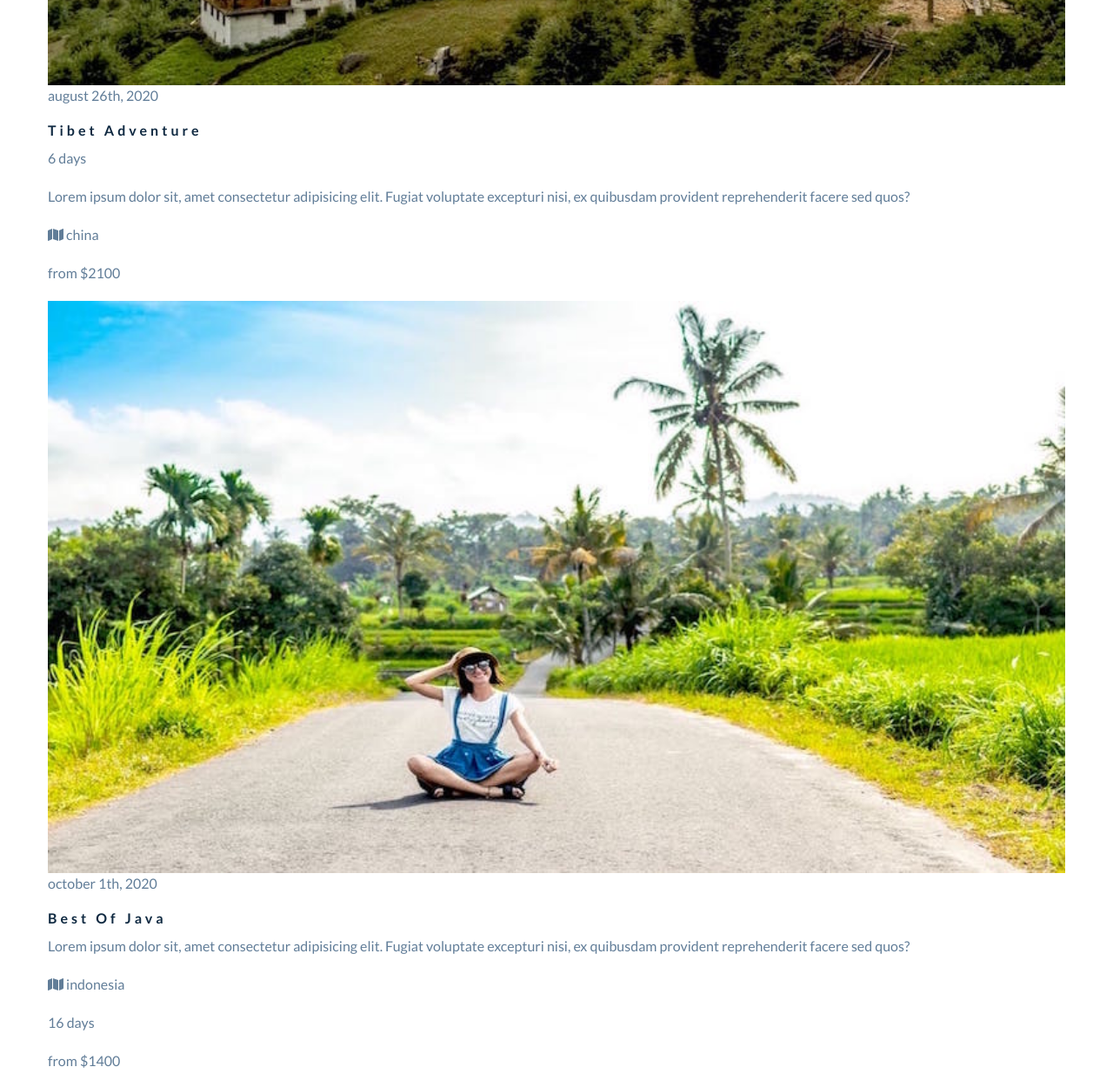
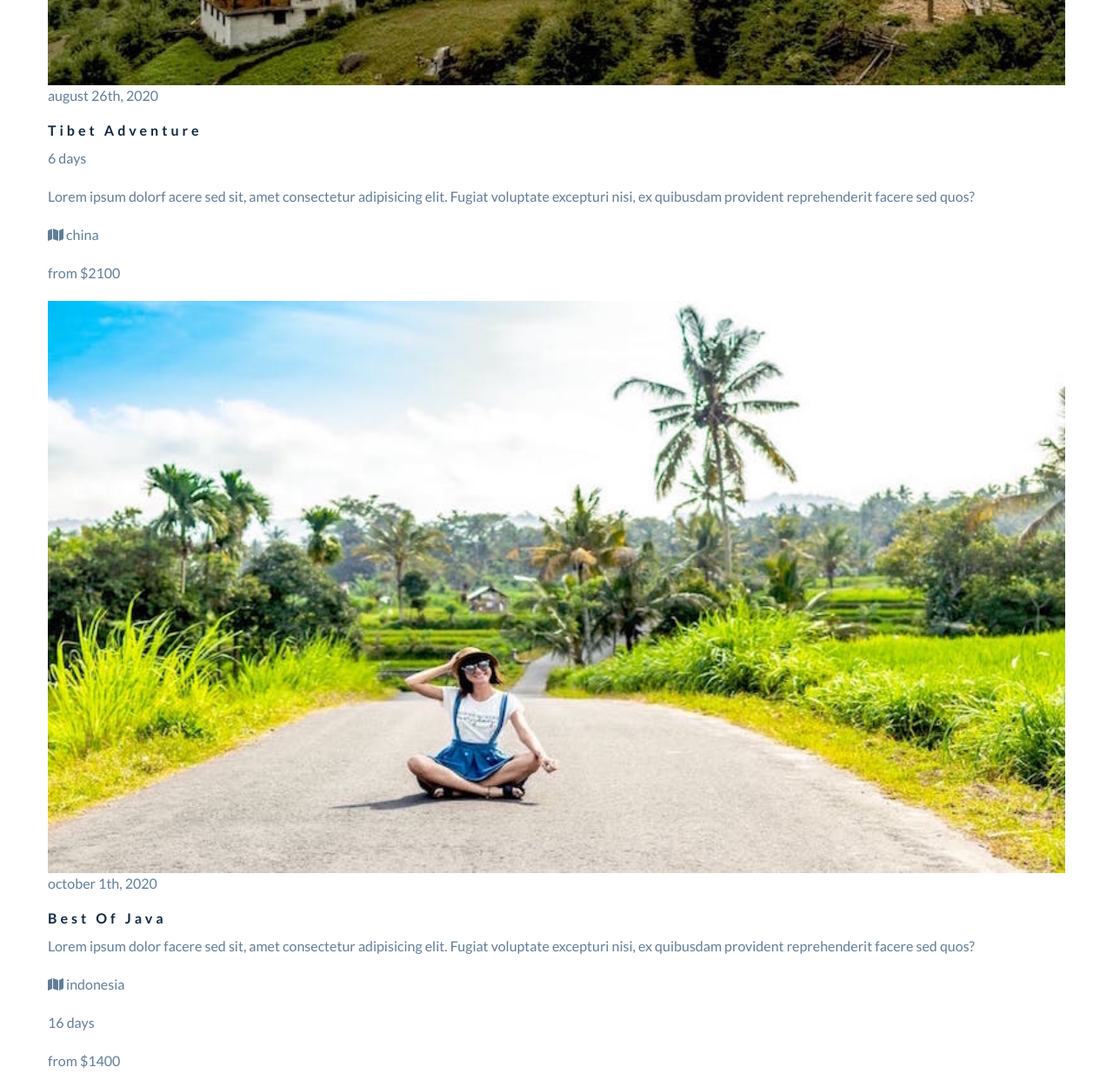
Before and after one commit to A-rielox/JS-css-seccion-18-Backroads-Tour-Co, a plain HTML site: page index.html in a window 1280 px wide. Shown: the part 3055-4305 px from the top of the page at 87% size. Drawn offline with Linux system fonts and the light colour scheme.

Commit message:
2022-01-01-23:18

```diff
--- a/css/styles.css
+++ b/css/styles.css
@@ -346,12 +346,15 @@ Services
       display: flex;
       text-align: left;
    }
+
    .service-icon {
       align-self: start;
    }
+
    .service-info {
       padding-left: 1rem;
    }
+
    .service-title {
       margin-bottom: 0.5rem;
    }
--- a/index.html
+++ b/index.html
@@ -247,9 +247,9 @@
                   </div>
 
                   <p>
-                     Lorem ipsum dolor sit, amet consectetur adipisicing elit.
-                     Fugiat voluptate excepturi nisi, ex quibusdam provident
-                     reprehenderit facere sed quos?
+                     Lorem ipsum dolorf acere sed sit, amet consectetur
+                     adipisicing elit. Fugiat voluptate excepturi nisi, ex
+                     quibusdam provident reprehenderit facere sed quos?
                   </p>
                   <div class="tour-footer">
                      <p>
@@ -273,9 +273,9 @@
                <div class="tour-info">
                   <h4>best of java</h4>
                   <p>
-                     Lorem ipsum dolor sit, amet consectetur adipisicing elit.
-                     Fugiat voluptate excepturi nisi, ex quibusdam provident
-                     reprehenderit facere sed quos?
+                     Lorem ipsum dolor facere sed sit, amet consectetur
+                     adipisicing elit. Fugiat voluptate excepturi nisi, ex
+                     quibusdam provident reprehenderit facere sed quos?
                   </p>
                   <div class="tour-footer">
                      <p>
```
